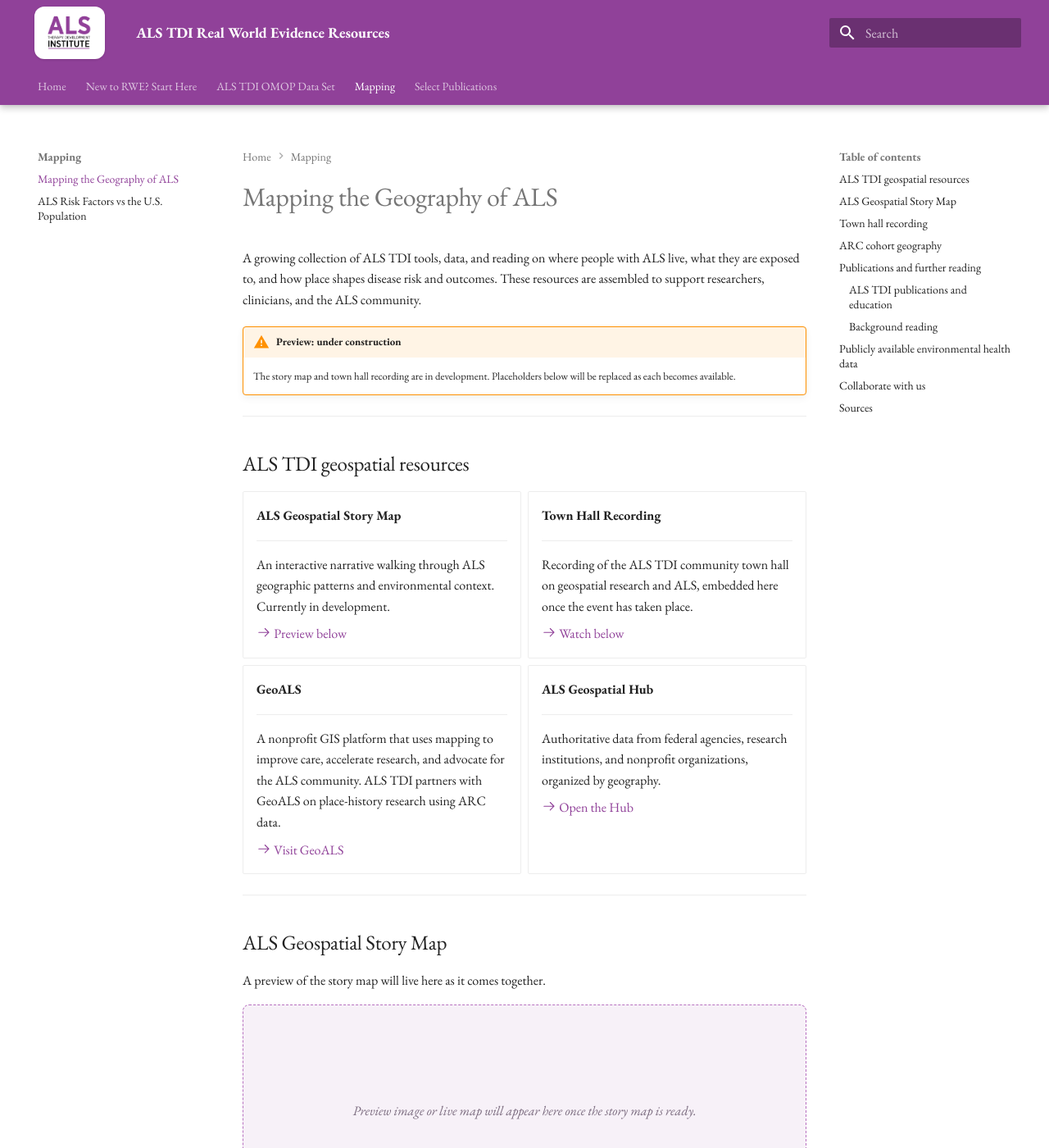
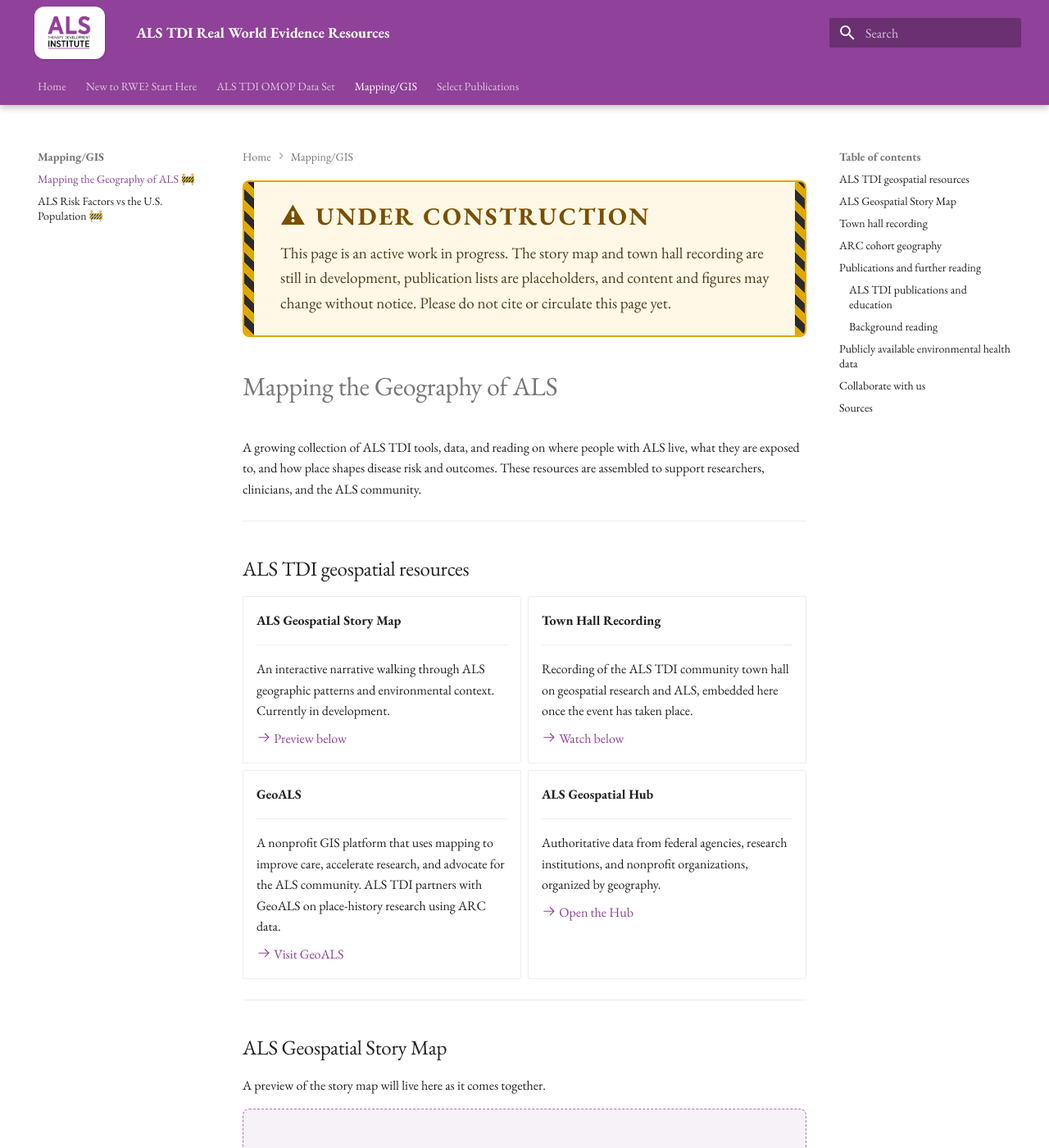
Before and after one commit to ALSTDI/ALS-RWE, an MkDocs documentation site: the page built from docs/mapping.md, in a window 1280 px wide and 1400 px high. Shown: the whole window at 82% size. Built offline with MkDocs 1.6.1 and Material for MkDocs 9.7.7, drawn with Linux system fonts in a browser that asks for light colours.

Commit message:
Add files via upload

```diff
--- a/docs/assets/css/custom.css
+++ b/docs/assets/css/custom.css
@@ -244,3 +244,63 @@
 
 .collab-card > :first-child { margin-top: 0; }
 .collab-card > :last-child { margin-bottom: 0; }
+
+/* --- Prominent "under construction" banner --- */
+.uc-hero {
+  position: relative;
+  background: #fff8e6;
+  border: 2px solid #e0a800;
+  border-radius: 8px;
+  padding: 1.2rem 1.6rem 1.2rem 2.2rem;
+  margin: 0 0 2rem;
+  overflow: hidden;
+}
+
+/* Hazard stripes down both edges, pure CSS so nothing loads from a CDN */
+.uc-hero::before,
+.uc-hero::after {
+  content: "";
+  position: absolute;
+  top: 0;
+  width: 12px;
+  height: 100%;
+  background: repeating-linear-gradient(
+    45deg,
+    #e0a800,
+    #e0a800 9px,
+    #2b2b2b 9px,
+    #2b2b2b 18px
+  );
+}
+
+.uc-hero::before { left: 0; }
+.uc-hero::after { right: 0; }
+
+/* Styled as a heading but marked up as a paragraph, so the page keeps a
+   single h1 and the banner stays out of the table of contents. */
+.md-typeset .uc-hero .uc-title {
+  margin: 0 0 0.6rem;
+  font-size: 1.5rem;
+  font-weight: 800;
+  line-height: 1.2;
+  text-transform: uppercase;
+  letter-spacing: 0.08em;
+  color: #7a4f00;
+}
+
+.md-typeset .uc-hero .uc-title::before {
+  content: "\26A0";           /* warning sign, present in every system font */
+  margin-right: 0.5rem;
+  font-weight: 700;
+}
+
+.md-typeset .uc-hero p {
+  margin: 0;
+  font-size: 0.95rem;
+  color: #4a3c1c;
+}
+
+.md-typeset .uc-hero .uc-title strong {
+  font-weight: 800;
+  color: inherit;
+}
--- a/docs/free-rwe-resources.md
+++ b/docs/free-rwe-resources.md
@@ -27,7 +27,7 @@
   The ALS Geospatial Hub brings together authoritative data from federal agencies, research institutions, and non-profit organizations, organizing it by geography.
   [Access the Hub](https://als-geospatial-hub-nonprofit.hub.arcgis.com/)
 
-  For the full ALS TDI geospatial program, including an indexed field guide to 25 environmental health mapping tools, see the [Mapping](mapping.md) tab.
+  For the full ALS TDI geospatial program, including an indexed field guide to 25 environmental health mapping tools, see the [Mapping/GIS](mapping.md) tab.
 
 
 ## Additional Resources to Support the STARDUSTT Framework
--- a/docs/mapping.md
+++ b/docs/mapping.md
@@ -1,15 +1,19 @@
 ---
-title: Mapping
+title: Mapping/GIS
 hide:
   - title
 ---
 
+<div class="uc-hero" markdown>
+__Under construction__
+{ .uc-title }
+
+This page is an active work in progress. The story map and town hall recording are still in development, publication lists are placeholders, and content and figures may change without notice. Please do not cite or circulate this page yet.
+</div>
+
 # Mapping the Geography of ALS
 
 A growing collection of ALS TDI tools, data, and reading on where people with ALS live, what they are exposed to, and how place shapes disease risk and outcomes. These resources are assembled to support researchers, clinicians, and the ALS community.
-
-!!! warning "Preview: under construction"
-    The story map and town hall recording are in development. Placeholders below will be replaced as each becomes available.
 
 ---
 
--- a/docs/risk-factors-vs-population.md
+++ b/docs/risk-factors-vs-population.md
@@ -86,7 +86,7 @@
 
 ## Geography: who the cohort is, and how they reach care
 
-Place-based context complements the risk factor work and feeds Aim 3. These maps are produced through the GeoALS and ALS TDI collaboration. The broader ALS TDI geospatial program, including the story map, environmental health data tools, and collaboration contacts, lives on the [Mapping](mapping.md) tab.
+Place-based context complements the risk factor work and feeds Aim 3. These maps are produced through the GeoALS and ALS TDI collaboration. The broader ALS TDI geospatial program, including the story map, environmental health data tools, and collaboration contacts, lives on the [Mapping/GIS](mapping.md) tab.
 
 **Neighborhood tapestry of ARC participants.** Tapestry segments classify U.S. neighborhoods by shared demographic and socioeconomic profile (for example "Boomburbs" or "Metro Renters"). Mapping the cohort this way characterizes who is enrolling.
 
--- a/mkdocs.yml
+++ b/mkdocs.yml
@@ -76,9 +76,9 @@
   - ALS TDI OMOP Data Set:
       - Overview: als-tdi-omop-data-set.md
       - Accessing ARC Data & Data Dictionary: ga4gh.md
-  - Mapping:
-      - Mapping the Geography of ALS: mapping.md
-      - ALS Risk Factors vs the U.S. Population: risk-factors-vs-population.md
+  - Mapping/GIS:
+      - "Mapping the Geography of ALS 🚧": mapping.md
+      - "ALS Risk Factors vs the U.S. Population 🚧": risk-factors-vs-population.md
   - Select Publications: select-publications.md
 
 
```
Also changed, not shown: docs/index.md (+1 -1 lines).
